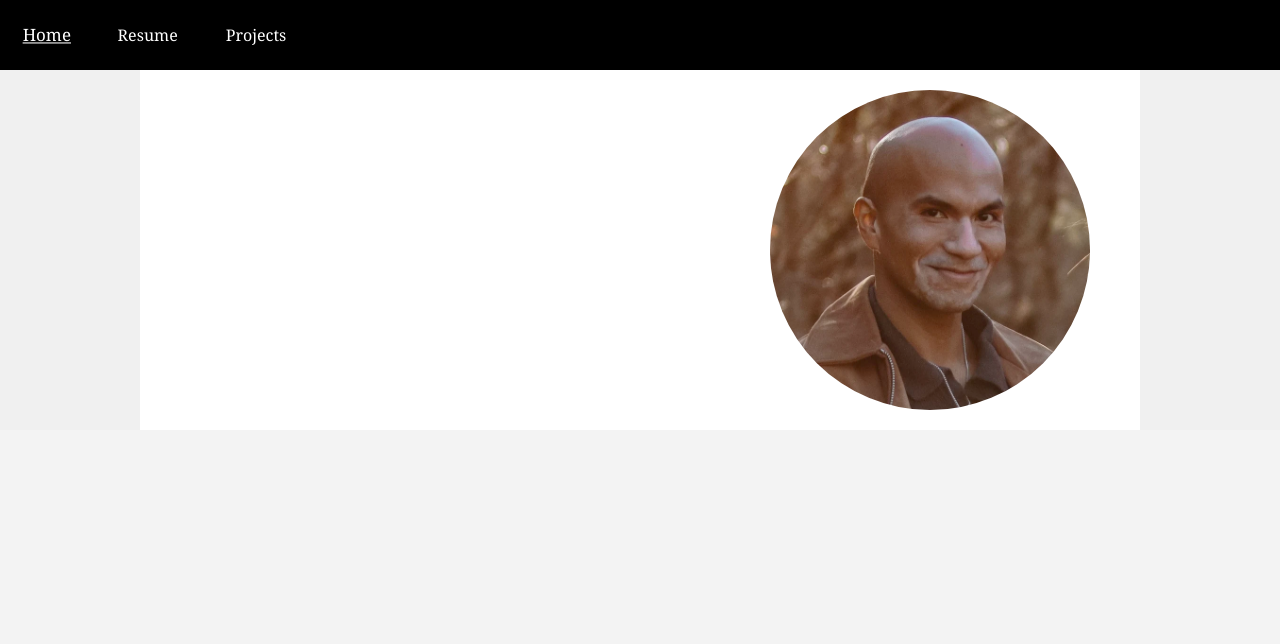
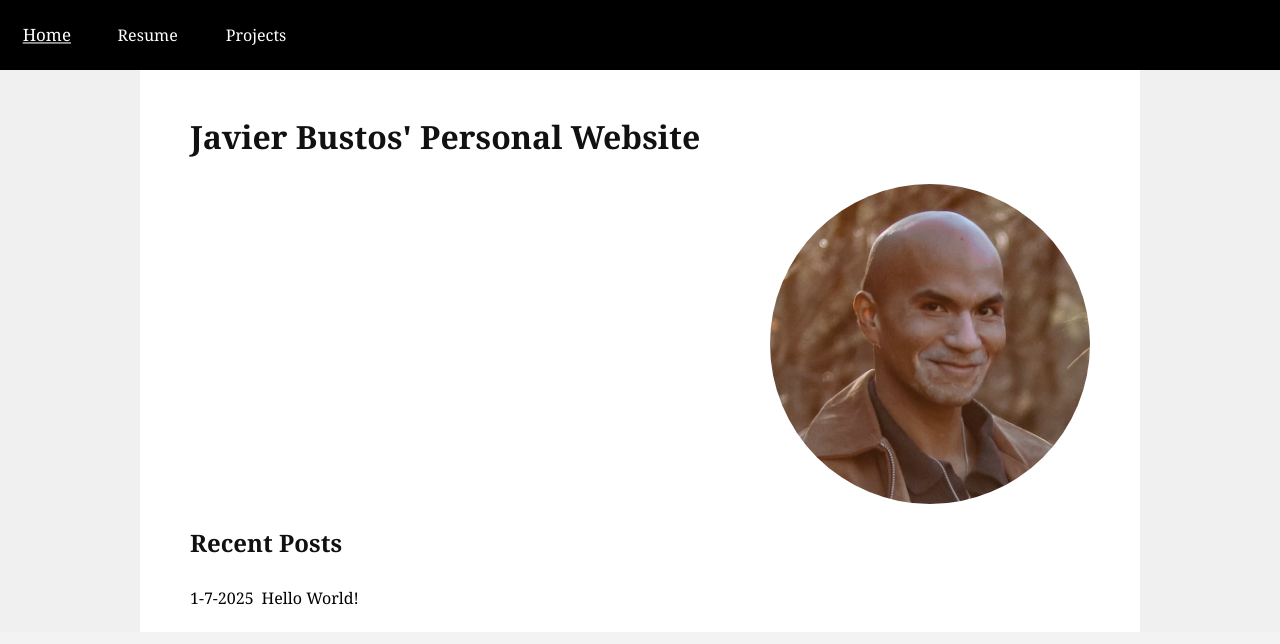
Before and after one commit to javierbustosofficial/cloud-resume-challenge, a React (Vite) app in the folder frontend/: page / in a window 1280 px wide. Shown: the top 644 px of the page. Built offline with nearby package versions, Linux system fonts and the light colour scheme.

Commit message:
Set up Posts page markdown and CSS and route. Created first sample blog post.

```diff
--- a/frontend/src/assets/stylesheets/home.css
+++ b/frontend/src/assets/stylesheets/home.css
@@ -1,4 +1,4 @@
-.home_page{
+.home_tab{
   width: min(1000px, 100%);
   font-size: 12pt;
   line-height: 1.60;
@@ -14,4 +14,25 @@
     display: block;
     margin-left: auto;
   }
+  .posts{
+    display: flex;
+    flex-direction: column;
+    gap: 4px;
+    .post_item{
+      display: flex;
+      flex-direction: row;
+      color: rgb(0,0,0);
+      text-decoration: none;
+      gap: 8px;
+      .name {
+        order: 2;
+      }
+      .date {
+        order: 1;
+      }
+      &:hover {
+        text-decoration: underline;
+      }
+    }
+  }
 }
--- /dev/null
+++ b/frontend/src/assets/stylesheets/post.css
@@ -0,0 +1,7 @@
+.post_page{
+  width: min(1000px, 100%);
+  font-size: 12pt;
+  line-height: 1.60;
+  background: rgb(255,255,255);
+  padding: 20px 50px;
+}
--- /dev/null
+++ b/frontend/src/components/PostItem.jsx
@@ -0,0 +1,11 @@
+import { Link } from "react-router-dom";
+
+export default function postItem(props) {
+  const post = props.post;
+  return (
+    <Link className='post_item' to={`/blog/${post.date}/${post.handle}`}>
+      <span className='name'>{post.name}</span>
+      <span className='date'>{post.date}</span>
+    </Link>
+  );
+}
--- /dev/null
+++ b/frontend/src/components/PostPage.jsx
@@ -0,0 +1,27 @@
+import React from "react";
+import "../assets/stylesheets/post.css"
+import Header from "./Header"
+import blogData from '../data/blogData'
+import { useParams } from "react-router-dom"
+import { ChevronLeft } from 'lucide-react'
+import { Link } from "react-router-dom";
+
+export default function PostPage() {
+  const { handle, date } = useParams();
+
+  const post = blogData.find(p => p.handle === handle);
+  return (
+    <>
+      <Header></Header>
+      <div className="post_page">
+        <Link className="button" to={`/`}>
+          <ChevronLeft />
+          Back To Home Page
+        </Link>
+        <h1>{post.name}</h1>
+        <div className="date">{post.date}</div>
+        <div className="markdown" dangerouslySetInnerHTML={{ __html: post.body_html }} />
+      </div>
+    </>
+  )
+}
--- a/frontend/src/data/blogData.json
+++ b/frontend/src/data/blogData.json
@@ -1,6 +1,6 @@
 [
   {
-    "Name": "Hello World!",
+    "name": "Hello World!",
     "handle": "hello-world",
     "date": "1-7-2025",
     "body_html": "<h2>Hello World!</h2>\n<p>This is my <strong>first</strong> blog post. I promise more is coming soon!</p>"
--- a/frontend/src/main.jsx
+++ b/frontend/src/main.jsx
@@ -5,11 +5,14 @@ import Resume from './pages/ResumeTab.jsx'
 import Home from './pages/HomeTab.jsx'
 import Projects from './pages/ProjectsTab.jsx'
 import ProjectPage from './components/ProjectPage.jsx'
+import PostPage from './components/PostPage.jsx'
+
 
 createRoot(document.querySelector('main')).render(
   <BrowserRouter>
     <Routes>
       <Route path="/" element={<Home />} />
+      <Route path="/blog/:date/:handle" element={<PostPage />} />
       <Route path="/resume" element={<Resume />} />
       <Route path="/projects" element={<Projects />} />
       <Route path="/projects/:handle" element={<ProjectPage />} />
--- a/frontend/src/pages/HomeTab.jsx
+++ b/frontend/src/pages/HomeTab.jsx
@@ -2,6 +2,8 @@ import { useState } from 'react'
 import '../assets/stylesheets/home.css'
 import Header from '../components/Header';
 import Me from '../assets/images/me-image.webp'
+import blogData from '../data/blogData'
+import PostItem from '../components/PostItem'
 
 function Home() {
   const [count, setCount] = useState(0)
@@ -9,10 +11,18 @@ function Home() {
   return (
     <>
       <Header></Header>
-      <div className="home_page">
+      <div className="home_tab">
+        <h1>Javier Bustos' Personal Website</h1>
         <div className="intro_video">
           <img src={Me} />
         </div>
+
+        <section className='posts'>
+          <h2>Recent Posts</h2>
+          {blogData.map((post) => (
+            <PostItem key={post.handle} post={post} />
+          ))}
+        </section>
       </div>
 
     </>
```
Also changed, not shown: 1 other file (tests, documents, lock files or other folders).
